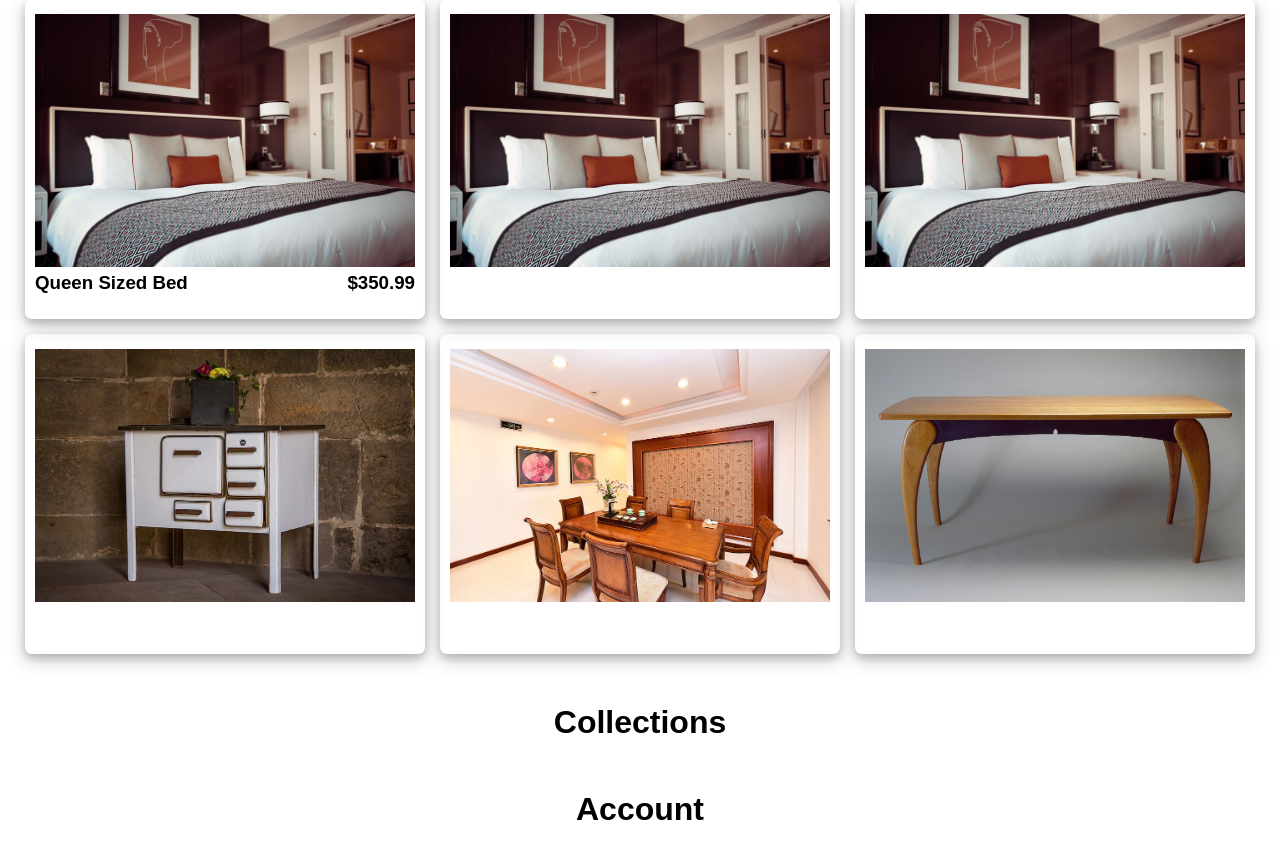
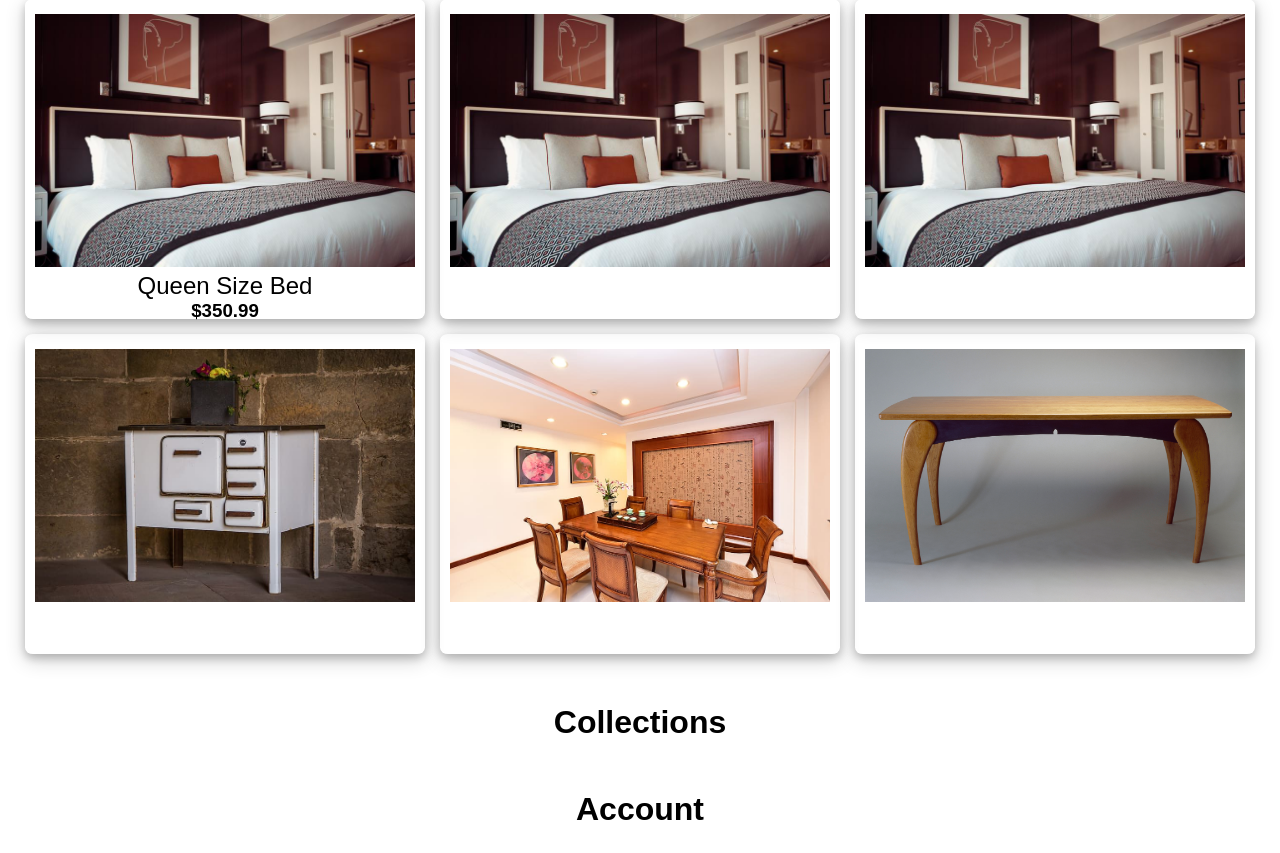
Before and after one commit to irfaan-jamarussadiq/react-commerce, a React (Create React App) app: page / in a window 1280 px wide. Shown: the part 913-1766 px from the top of the page. Built offline with nearby package versions, Linux system fonts and the light colour scheme; a web font is replaced by a local one.

Commit message:
changed relative component sizes for image cards

```diff
--- a/src/ProductList.js
+++ b/src/ProductList.js
@@ -10,7 +10,7 @@ export default function ProductList() {
                             <img src="images/bedroom.jpg" class="gallery__img" alt="Image 1" />
                         </figure>
                         <div className="product-name-container">
-                            <h3 className="product-name">Queen Sized Bed</h3>
+                            <h3 className="product-name">Queen Size Bed</h3>
                         </div>
 
                         <div className="product-price-container">
--- a/src/styles.css
+++ b/src/styles.css
@@ -179,8 +179,9 @@
 }
 
 .product-name-container, .product-price-container {
-  width: 50%;
-  float: left;
+  display: flex;
+  justify-content: center;
+  align-items: center;
 }
 
 .gallery-item {
@@ -194,3 +195,8 @@ figure {
   justify-content: center;
   align-items: center;
 }
+
+.product-name {
+  font-size: 24px;
+  font-weight: 100;
+}
```
